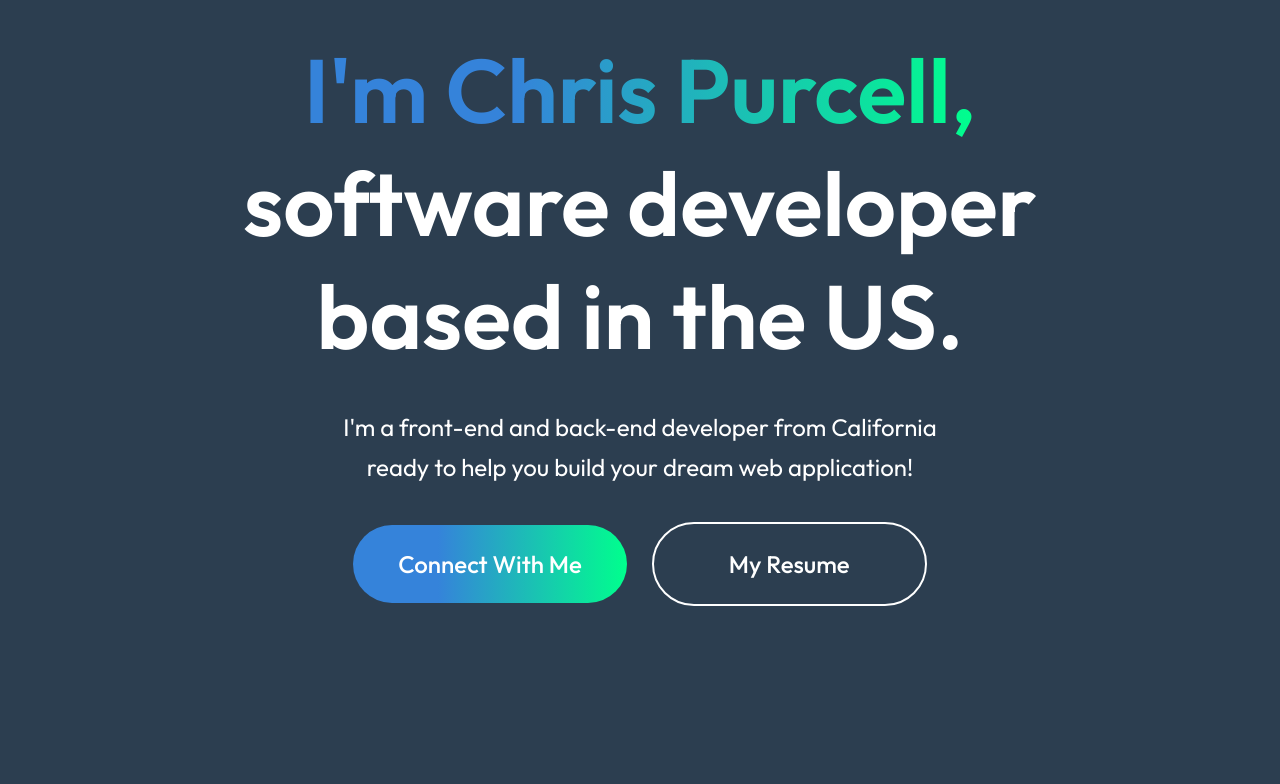
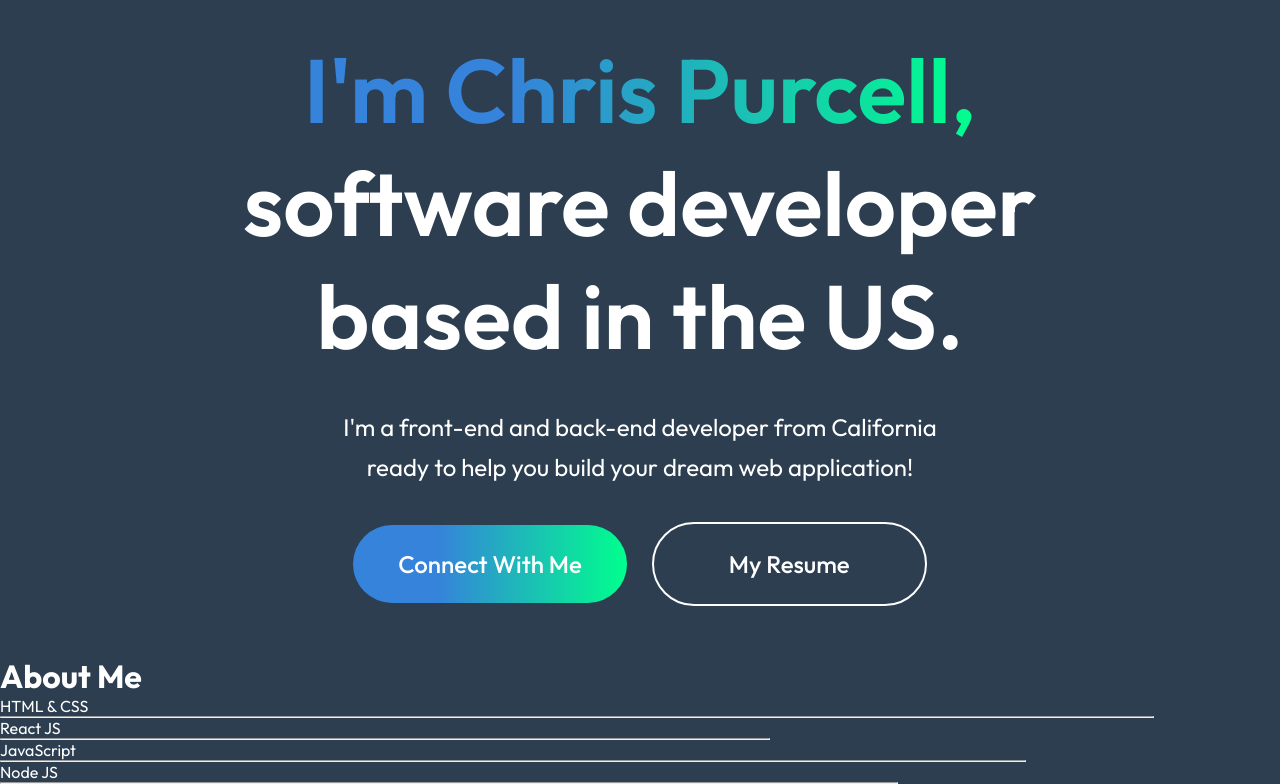
Before and after one commit to the-real-chrisp/react_portfolio, a React (Vite) app: page / in a window 1280 px wide. Shown: the part 544-1328 px from the top of the page. Before the commit the page ends 1200 px from the top, so only its background shows below. Built offline with nearby package versions, Linux system fonts and the light colour scheme.

Commit message:
mounted about to app and added html for about section

```diff
--- a/src/App.jsx
+++ b/src/App.jsx
@@ -1,12 +1,14 @@
 import React from 'react'
 import Navbar from './Components/Navbar/Navbar'
 import Hero from './Components/Hero/Hero'
+import About from './Components/About/About'
 
 const App = () => {
   return (
     <div>
       <Navbar/>
       <Hero/>
+      <About/>
     </div>
   )
 }
--- a/src/Components/About/About.jsx
+++ b/src/Components/About/About.jsx
@@ -3,8 +3,28 @@ import './About.css'
 
 const About = () => {
   return (
-    <div>
+    <div className='about'>
+      <div className="about-title">
+        <h1>About Me</h1>
 
+      </div>
+      <div className="about-sections">
+        <div className="about-left">
+
+        </div>
+        <div className="about-right">
+            <div className="about-para">
+                <p></p>
+                <p></p>
+            </div>
+            <div className="about-skills">
+                <div className="about-skill"><p>HTML & CSS</p><hr style={{width:"90%"}}/></div>
+                <div className="about-skill"><p>React JS</p><hr style={{width:"60%"}}/></div>
+                <div className="about-skill"><p>JavaScript</p><hr style={{width:"80%"}}/></div>
+                <div className="about-skill"><p>Node JS</p><hr style={{width:"70%"}}/></div>
+            </div>
+        </div>
+      </div>
     </div>
   )
 }
```
